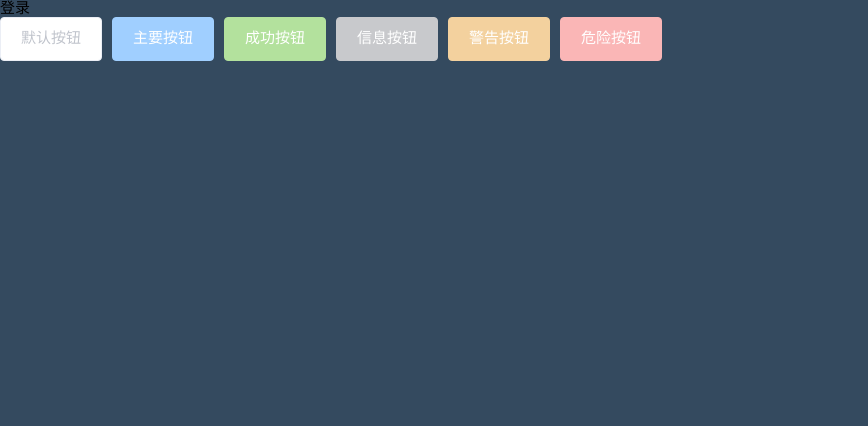
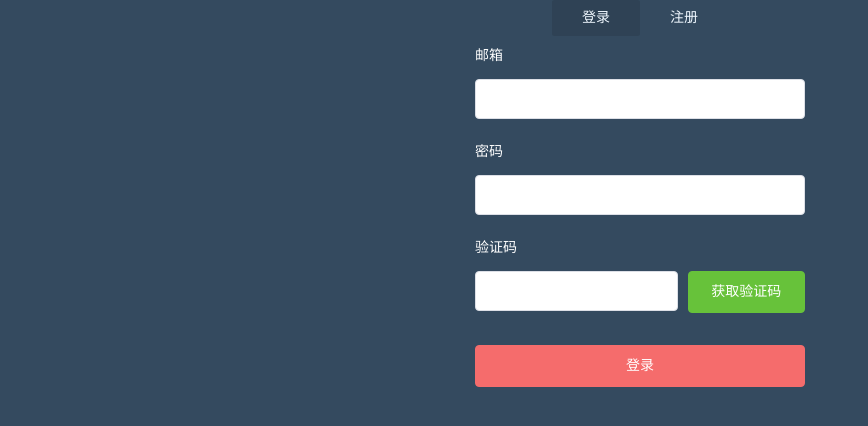
Before and after one commit to EASY909/vue_admin, a Vue app: page /#/login in a window 1280 px wide. Shown: the top 426 px of the page, without its empty margins (0-868 px from the left). Built offline with nearby package versions, Linux system fonts and the light colour scheme; the HTML template or start-up script is replaced by a standard one.

Commit message:
登录注册

```diff
--- /dev/null
+++ b/src/utils/validate.js
@@ -0,0 +1,28 @@
+/**
+ *
+ * 过滤函数
+ */
+export  function stripscript(s) {
+    var pattern = new RegExp(
+        "[`~!@#$^&*()=|{}':;',\\[\\].<>/?~！@#￥……&*（ ）&;—|{}【】‘；：”“'。，、？]"
+    );
+    var rs = "";
+    for (var i = 0; i < s.length; i++) {
+        rs = rs + s.substr(i, 1).replace(pattern, "");
+    }
+    return rs;
+}
+export function checkEmail(value) {
+  let reg = /^([a-zA-Z]|[0-9])(\w|\-)+@[a-zA-Z0-9]+\.([a-zA-Z]{2,4})$/;
+  return !reg.test(value)?true:false;
+}
+export function checkPassword(value){
+    let reg = /^(?!\D+$)(?![^a-zA-Z]+$)\S{6,20}$/;
+    return !reg.test(value)?true:false;
+}
+
+
+export function validateCode(value){
+    let reg = /^[a-z0-9]{6}$/;
+    return !reg.test(value)?true:false;
+}
--- a/src/views/Login/index.vue
+++ b/src/views/Login/index.vue
@@ -1,36 +1,170 @@
 <!--  -->
 <template>
   <div class="login">
-      登录
+    <div class="login-wrap">
+      <ul class="menu-tab">
+        <li
+          @click="togglemenu(item)"
+          :class="{current:item.current}"
+          v-for="(item,index) in menuTab"
+          :key="index"
+        >{{item.txt}}</li>
+      </ul>
 
-      <el-row>
-  <el-button disabled>默认按钮</el-button>
-  <el-button type="primary" disabled>主要按钮</el-button>
-  <el-button type="success" disabled>成功按钮</el-button>
-  <el-button type="info" disabled>信息按钮</el-button>
-  <el-button type="warning" disabled>警告按钮</el-button>
-  <el-button type="danger" disabled>危险按钮</el-button>
-</el-row>
+      <el-form :model="ruleForm" class="login-form" status-icon :rules="rules" ref="ruleForm">
+        <el-form-item prop="username" class="item-form">
+          <label for>邮箱</label>
+          <el-input type="text" v-model="ruleForm.username" autocomplete="off"></el-input>
+        </el-form-item>
+        <el-form-item prop="password" class="item-form">
+          <label for>密码</label>
+          <el-input
+            type="password"
+            v-model="ruleForm.password"
+            autocomplete="off"
+            minlength="6"
+            maxlength="20"
+          ></el-input>
+        </el-form-item>
+        <el-form-item prop="passwords" class="item-form" v-show="model=='register'">
+          <label for>重复密码</label>
+          <el-input
+            type="password"
+            v-model="ruleForm.passwords"
+            autocomplete="off"
+            minlength="6"
+            maxlength="20"
+          ></el-input>
+        </el-form-item>
+        <el-form-item prop="code" class="item-form">
+          <label for>验证码</label>
+          <el-row :gutter="10">
+            <el-col :span="15">
+              <el-input v-model="ruleForm.code"></el-input>
+            </el-col>
+            <el-col :span="9">
+              <el-button type="success" class="block">获取验证码</el-button>
+            </el-col>
+          </el-row>
+        </el-form-item>
+        <el-form-item>
+          <el-button type="danger" @click="submitForm('ruleForm')" class="login-btn block">登录</el-button>
+        </el-form-item>
+      </el-form>
+    </div>
   </div>
 </template>
 
 <script>
 //这里可以导入其他文件（比如：组件，工具js，第三方插件js，json文件，图片文件等等）
 //例如：import 《组件名称》 from '《组件路径》';
-
+import {
+  checkEmail,
+  checkPassword,
+  stripscript,
+  validateCode
+} from "@/utils/validate";
 export default {
   //import引入的组件需要注入到对象中才能使用
-  name:"loginIndex",
+  name: "loginIndex",
   data() {
     //这里存放数据
-    return {};
+    let validatePass = (rule, value, callback) => {
+      if (value === "") {
+        callback(new Error("请输入用户名"));
+      } else if (checkEmail(value)) {
+        callback(new Error("用户名格式有误"));
+      } else {
+        callback();
+      }
+    };
+    let validatePassword = (rule, value, callback) => {
+      this.ruleForm.password = stripscript(value);
+      value = this.ruleForm.password;
+      //console.log(stripscript(value))
+      if (value === "") {
+        callback(new Error("请输入密码"));
+      } else if (checkPassword(value)) {
+        callback(new Error("密码为6位至20位数字或字母!"));
+      } else {
+        callback();
+      }
+    };
+    let validatePasswords = (rule, value, callback) => {
+      if (this.model === "login") {
+        callback();
+      }
+
+      this.ruleForm.passwords = stripscript(value);
+      value = this.ruleForm.passwords;
+      //console.log(stripscript(value))
+      if (value === "") {
+        callback(new Error("请再次输入密码"));
+      } else if (value != this.ruleForm.password) {
+        callback(new Error("重复密码不正确!"));
+      } else {
+        callback();
+      }
+    };
+    let checkCode = (rule, value, callback) => {
+      this.ruleForm.code = stripscript(value);
+      value = this.ruleForm.code;
+
+      if (value === "") {
+        callback(new Error("请输入验证码"));
+      } else if (validateCode(value)) {
+        callback(new Error("验证码格式有误"));
+      } else {
+        callback();
+      }
+    };
+    return {
+      model: "login",
+      menuTab: [
+        { txt: "登录", current: true, type: "login" },
+        { txt: "注册", current: false, type: "register" }
+      ],
+      ruleForm: {
+        username: "",
+        password: "",
+        passwords: "",
+        code: ""
+      },
+      rules: {
+        username: [{ validator: validatePass, trigger: "blur" }],
+        password: [{ validator: validatePassword, trigger: "blur" }],
+        passwords: [{ validator: validatePasswords, trigger: "blur" }],
+        code: [{ validator: checkCode, trigger: "blur" }]
+      }
+    };
   },
   //监听属性 类似于data概念
   computed: {},
   //监控data中的数据变化
   watch: {},
   //方法集合
-  methods: {},
+  methods: {
+    togglemenu(data) {
+      this.menuTab.forEach(item => {
+        item.current = false;
+      });
+      data.current = true;
+      this.model = data.type;
+    },
+
+    submitForm(formName) {
+      // return false;
+      console.log(this.$refs[formName]);
+      this.$refs[formName].validate(valid => {
+        if (valid) {
+          alert("submit!");
+        } else {
+          console.log("error submit!!");
+          return false;
+        }
+      });
+    }
+  },
   //生命周期 - 创建完成（可以访问当前this实例）
   created() {},
   //生命周期 - 挂载完成（可以访问DOM元素）
@@ -46,8 +180,47 @@ export default {
 </script>
 <style lang='scss' scoped>
 //@import url(); 引入公共css类
-.login{
-    height: 100vh;
-    background: #344a5f;
+.login {
+  height: 100vh;
+  background: #344a5f;
+  .login-wrap {
+    width: 330px;
+    margin: 0 auto;
+    .menu-tab {
+      text-align: center;
+      li {
+        display: inline-block;
+        width: 88px;
+        line-height: 36px;
+        font-size: 14px;
+        color: aliceblue;
+        border-radius: 2px;
+        cursor: pointer;
+      }
+      .current {
+        background-color: rgba(0, 0, 0, 0.1);
+      }
+    }
+
+    .login-form {
+      label {
+        display: block;
+        margin-bottom: 3px;
+        font-size: 14px;
+        color: #fff;
+      }
+      .item-form {
+        margin-bottom: 13px;
+      }
+
+      .block {
+        display: block;
+        width: 100%;
+      }
+      .login-btn {
+        margin-top: 19px;
+      }
+    }
+  }
 }
 </style>
--- a/vue.config.js
+++ b/vue.config.js
@@ -57,7 +57,7 @@ module.exports = {
     pwa: {},
     // webpack-dev-server 相关配置
     devServer: {
-        open: false, // 编译完成是否打开网页
+        open: true, // 编译完成是否打开网页
         host: '0.0.0.0', // 指定使用地址，默认localhost,0.0.0.0代表可以被外界访问
         port: 8080, // 访问端口
         https: false, // 编译失败时刷新页面
```
